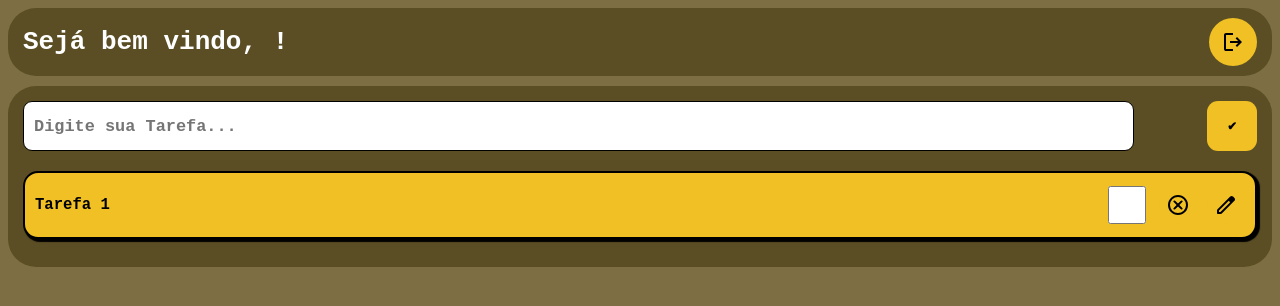
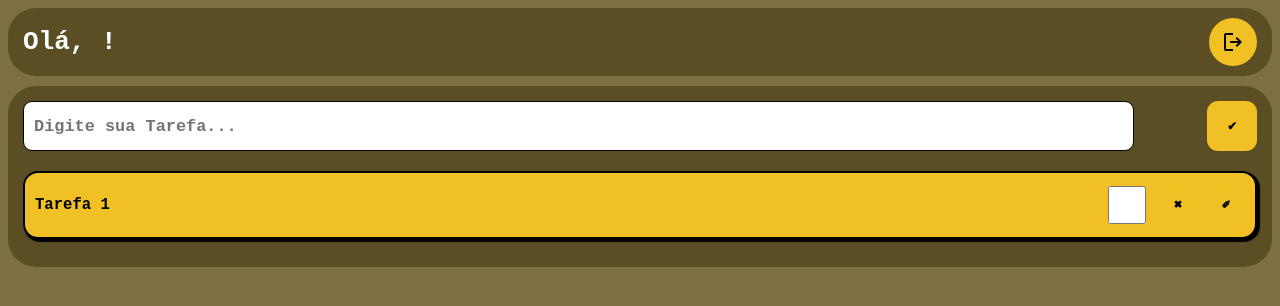
Before and after one commit to PabloVilasBoas10/Gerenciamento-de-rotina, a plain HTML site: page area-do-usuario.html in a window 1280 px wide. Drawn offline with Linux system fonts and the light colour scheme.

Commit message:
ajustando reponsividade

```diff
--- a/area-do-usuario.html
+++ b/area-do-usuario.html
@@ -14,7 +14,7 @@
     <header class="info_tarefas">
 
         <div class="info-usuario">
-            <h1 class="h1-nome">Sejá bem vindo, <span></span>!</h1>
+            <h1 class="h1-nome">Olá, <span></span>!</h1>
             <button class="sair"><svg xmlns="http://www.w3.org/2000/svg" height="24" viewBox="0 -960 960 960"
                     width="24">
                     <path
@@ -41,20 +41,9 @@
                     <div>
                         <input type="checkbox" name="" class="checar-tarefa estilo-btns" />
 
-                        <button class="apagar-tarefa">
-                            <svg xmlns="http://www.w3.org/2000/svg" height="24"
-                                viewBox="0 -960 960 960" width="24">
-                                <path
-                                    d="m480-424 116 116q11 11 28 11t28-11q11-11 11-28t-11-28L536-480l116-116q11-11 11-28t-11-28q-11-11-28-11t-28 11L480-536 364-652q-11-11-28-11t-28 11q-11 11-11 28t11 28l116 116-116 116q-11 11-11 28t11 28q11 11 28 11t28-11l116-116Zm0 344q-83 0-156-31.5T197-197q-54-54-85.5-127T80-480q0-83 31.5-156T197-763q54-54 127-85.5T480-880q83 0 156 31.5T763-763q54 54 85.5 127T880-480q0 83-31.5 156T763-197q-54 54-127 85.5T480-80Zm0-80q134 0 227-93t93-227q0-134-93-227t-227-93q-134 0-227 93t-93 227q0 134 93 227t227 93Zm0-320Z" />
-                            </svg>
-                        </button>
+                        <button class="apagar-tarefa">&#10006</button>
 
-                        <button class="editar-tarefa">
-                            <svg xmlns="http://www.w3.org/2000/svg" height="24" viewBox="0 -960 960 960" width="24">
-                                <path
-                                    d="M200-200h57l391-391-57-57-391 391v57Zm-40 80q-17 0-28.5-11.5T120-160v-97q0-16 6-30.5t17-25.5l505-504q12-11 26.5-17t30.5-6q16 0 31 6t26 18l55 56q12 11 17.5 26t5.5 30q0 16-5.5 30.5T817-647L313-143q-11 11-25.5 17t-30.5 6h-97Zm600-584-56-56 56 56Zm-141 85-28-29 57 57-29-28Z" />
-                            </svg>
-                        </button>
+                        <button class="editar-tarefa">&#10000</button>
 
                     </div>
                 </div>
--- a/assets/css/login.css
+++ b/assets/css/login.css
@@ -2,14 +2,12 @@
   font-family: monospace;
   font-weight: bold;
   box-sizing: border-box;
-
 }
 
 .tela-login {
   background-color: #f5d878;
   font-family: monospace;
   font-size: 1.3rem;
-
 }
 
 .tela-login h1 {
@@ -18,9 +16,8 @@
   padding: 50px 0px;
 }
 
-
 main.conteiner_login {
-    height: calc(100vh - 20px);
+  /* height: calc(100vh - 20px); */
   display: flex;
   flex-direction: column;
   align-items: center;
@@ -28,13 +25,13 @@ main.conteiner_login {
 }
 
 .form-input {
+  display: block;
+  margin: auto;
   background: rgb(240, 192, 36);
-    display: block;
   border-radius: 28px;
   padding: 40px 30px;
   width: 100%;
   max-width: 450px;
-
   border: 1px solid #7d600df2;
   margin-bottom: 10px;
 }
@@ -93,7 +90,7 @@ label {
   font-weight: bold;
 }
 
-.criar-conta-nova p>a {
+.criar-conta-nova p > a {
   color: #000000;
   text-decoration: none;
   border-bottom: 1px solid #000000;
--- a/assets/js/criar-tarefas.js
+++ b/assets/js/criar-tarefas.js
@@ -82,7 +82,7 @@ function criaInputChecar() {
 
 function criaBtnEditar() {
   const btnEditar = document.createElement('button')
-  btnEditar.innerHTML = '&#9999'
+  btnEditar.innerHTML = '&#10000'
   btnEditar.classList.add('editar-tarefa')
   return btnEditar
 }
```
Lines whose indentation alone changed are shown as unchanged.
